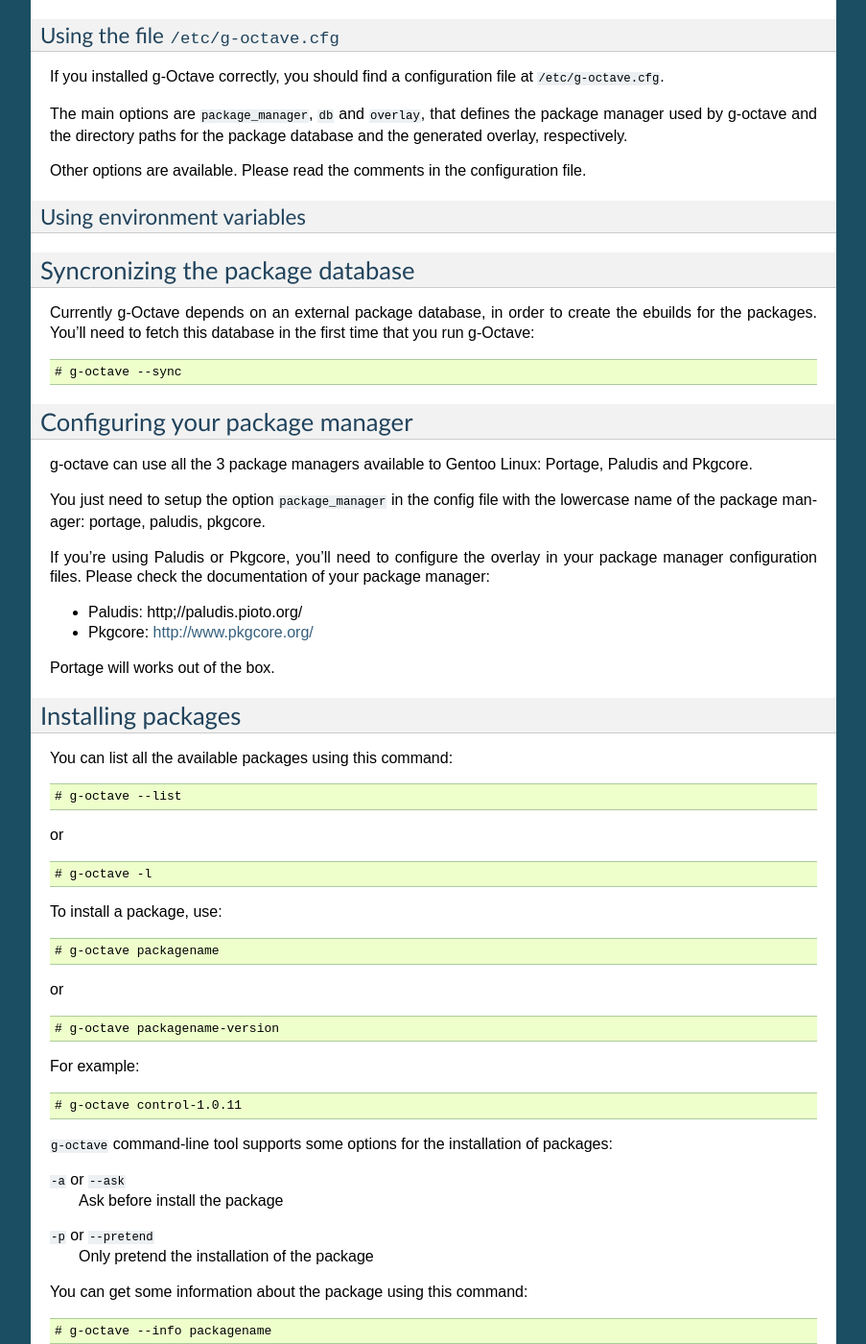
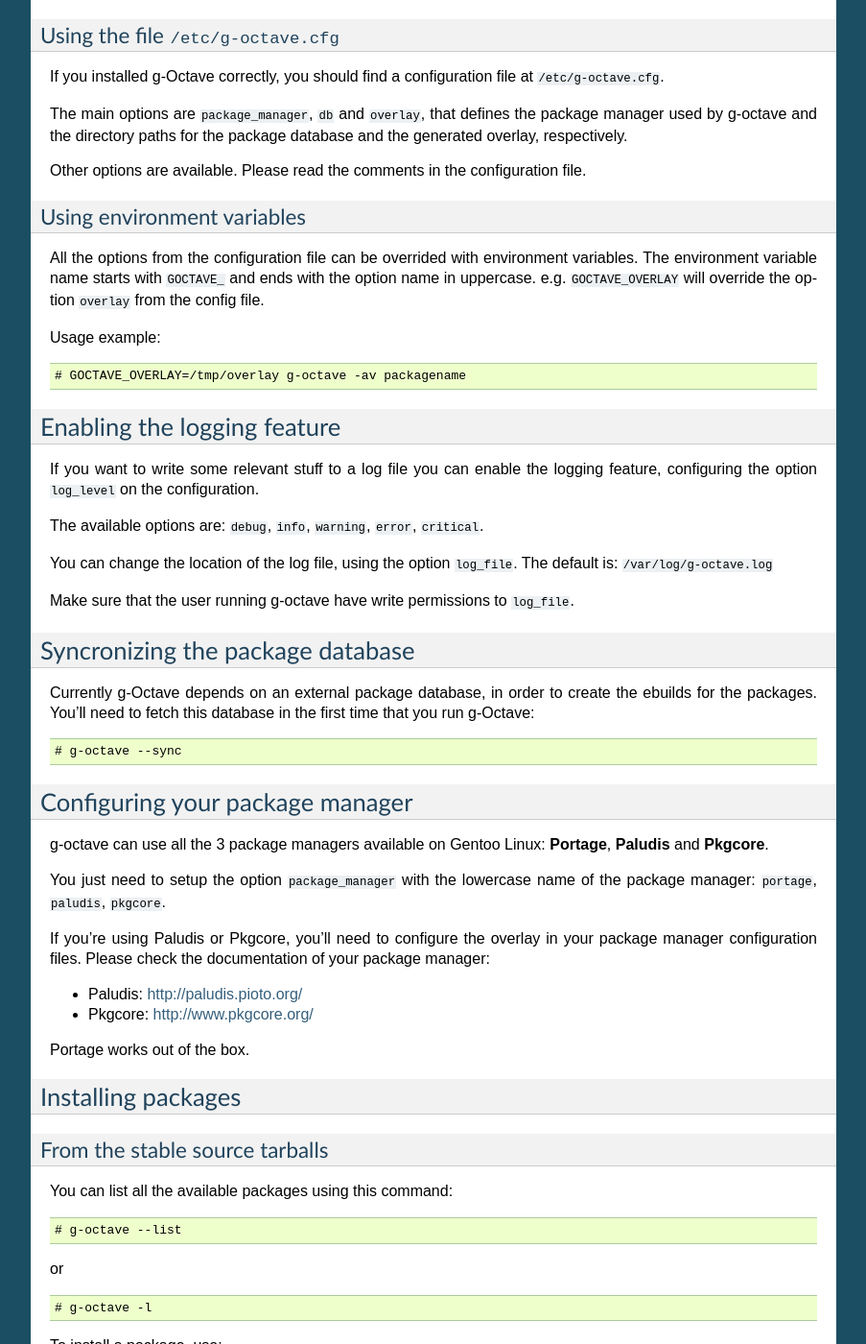
Before and after one commit to rafaelmartins/g-octave, a Sphinx documentation site: the page built from docs/userguide.rst, in a window 1280 px wide and 1400 px high, scrolled down 906 px. Shown: the whole window at 96% size, without its empty margins (198-1101 px from the left). Built offline with Sphinx 7.4.7, drawn with Linux system fonts in a browser that asks for light colours; some of the changed text lies outside the part shown.

Commit message:
disabled the logging for the tests. updated all the doc for the next release

```diff
--- a/docs/quickstart.rst
+++ b/docs/quickstart.rst
@@ -34,8 +34,10 @@
 Just a line!
 ------------
 
-If you're really lazy, you can just type::
+If you're really lazy, you can just type (first time)::
 
     # layman -a science && emerge g-octave && emerge --config g-octave && g-octave packagename
 
-If all is ok, your package should be installed now!
+and when you want to install other package, you can type::
+
+    # g-octave otherpackagename
--- a/docs/userguide.rst
+++ b/docs/userguide.rst
@@ -69,9 +69,28 @@
 Using environment variables
 ~~~~~~~~~~~~~~~~~~~~~~~~~~~
 
+All the options from the configuration file can be overrided with environment
+variables. The environment variable name starts with ``GOCTAVE_`` and
+ends with the option name in uppercase. e.g. ``GOCTAVE_OVERLAY`` will
+override the option ``overlay`` from the config file.
+
+Usage example::
+
+    # GOCTAVE_OVERLAY=/tmp/overlay g-octave -av packagename
 
 
+Enabling the logging feature
+----------------------------
 
+If you want to write some relevant stuff to a log file you can enable
+the logging feature, configuring the option ``log_level`` on the configuration.
+
+The available options are: ``debug``, ``info``, ``warning``, ``error``, ``critical``.
+
+You can change the location of the log file, using the option ``log_file``.
+The default is: ``/var/log/g-octave.log``
+
+Make sure that the user running g-octave have write permissions to ``log_file``.
 
 
 Syncronizing the package database
@@ -87,24 +106,27 @@
 Configuring your package manager
 --------------------------------
 
-g-octave can use all the 3 package managers available to Gentoo Linux:
-Portage, Paludis and Pkgcore.
+g-octave can use all the 3 package managers available on Gentoo Linux:
+**Portage**, **Paludis** and **Pkgcore**.
 
-You just need to setup the option ``package_manager`` in the config file
-with the lowercase name of the package manager: portage, paludis, pkgcore.
+You just need to setup the option ``package_manager`` with the lowercase
+name of the package manager: ``portage``, ``paludis``, ``pkgcore``.
 
 If you're using Paludis or Pkgcore, you'll need to configure the overlay
 in your package manager configuration files. Please check the documentation
 of your package manager:
 
-- Paludis: http;//paludis.pioto.org/
+- Paludis: http://paludis.pioto.org/
 - Pkgcore: http://www.pkgcore.org/
 
-Portage will works out of the box.
+Portage works out of the box.
 
 
 Installing packages
 -------------------
+
+From the stable source tarballs
+~~~~~~~~~~~~~~~~~~~~~~~~~~~~~~~
 
 You can list all the available packages using this command: ::
 
@@ -143,8 +165,8 @@
     # g-octave -i packagename
 
 
-Installing packages from the octave-forge SVN repository
---------------------------------------------------------
+From the octave-forge SVN repository
+~~~~~~~~~~~~~~~~~~~~~~~~~~~~~~~~~~~~
 
 If you want to test some new feature, or to use the new version of the
 packages ever, you'll like to install your packages directly from the
@@ -162,6 +184,28 @@
 g-octave with the USE flag ``svn`` enabled.
 
 
+Updating packages
+-----------------
+
+You can update a package using this command: ::
+
+    # g-octave --update packagename
+
+or ::
+
+    # g-octave -u packagename
+
+If you want to update all the installed packages, run this without arguments::
+
+    # g-octave --update
+
+or ::
+
+    # g-octave -u
+
+The options ``--ask`` and ``--verbose`` are also supported.
+
+
 Uninstalling packages
 ---------------------
 
```
Also changed, not shown: README.rst (+46 -73 lines), docs/development.rst (+9 -12 lines), docs/index.rst (+10 -8 lines), docs/tinderbox.rst (+11 -2 lines), g-octave.1.rst (+11 -9 lines), 2 other files.
